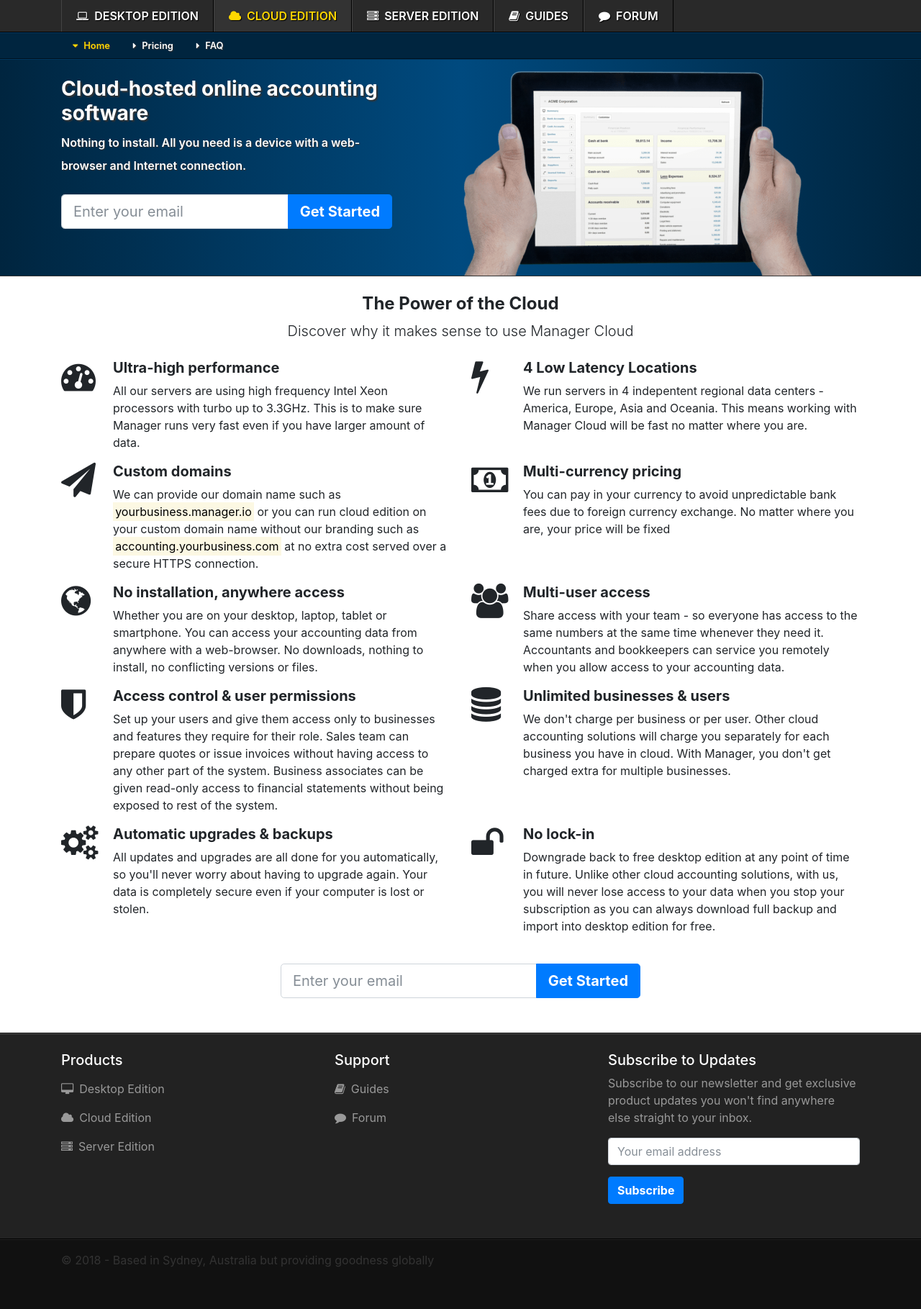
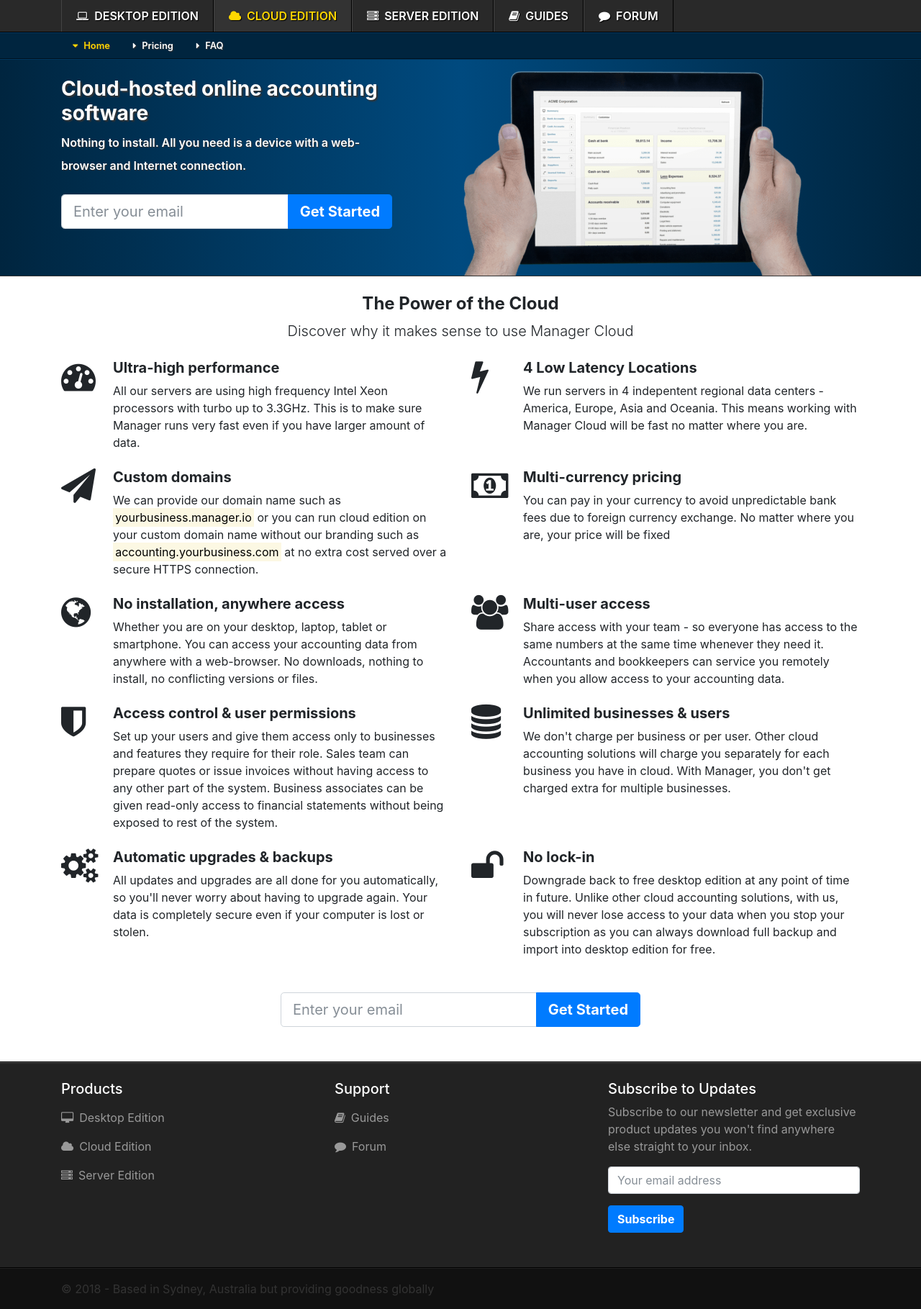
Before and after one commit to 3etechinns/www.manager.io, a Jekyll site: the page built from cloud/index.html, in a window 1280 px wide. Shown: the whole page at 72% size. Built offline with Jekyll 4.4.1, drawn with Linux system fonts in a browser that asks for light colours; comment, search, counter and statistics services are not loaded; before the commit the page ends 1779 px from its top, so only the background shows below that.

Commit message:
no message

```diff
--- a/cloud/index.html
+++ b/cloud/index.html
@@ -7,7 +7,7 @@ title: Cloud Edition
 
 <div class="mb-4">
 <div class="row">
-  <div class="col-md mb-3">
+  <div class="col-md mb-4">
     <div class="media">
       <i class="fa fa-3x fa-tachometer" style="width: 72px"></i>
       <div class="media-body">
@@ -16,7 +16,7 @@ title: Cloud Edition
       </div>
     </div>
   </div>
-  <div class="col-md mb-3">
+  <div class="col-md mb-4">
     <div class="media">
       <i class="fa fa-3x fa-bolt" style="width: 72px"></i>
       <div class="media-body">
@@ -28,7 +28,7 @@ title: Cloud Edition
 </div>
 
 <div class="row">
-  <div class="col-md mb-3">
+  <div class="col-md mb-4">
     <div class="media">
       <i class="fa fa-3x fa-paper-plane" style="width: 72px"></i>
       <div class="media-body">
@@ -37,7 +37,7 @@ title: Cloud Edition
       </div>
     </div>
   </div>
-  <div class="col-md mb-3">
+  <div class="col-md mb-4">
     <div class="media">
       <i class="fa fa-3x fa-money" style="width: 72px"></i>
       <div class="media-body">
@@ -49,7 +49,7 @@ title: Cloud Edition
 </div>
 
 <div class="row">
-  <div class="col-md mb-3">
+  <div class="col-md mb-4">
     <div class="media">
       <i class="fa fa-3x fa-globe" style="width: 72px"></i>
       <div class="media-body">
@@ -58,7 +58,7 @@ title: Cloud Edition
       </div>
     </div>
   </div>
-  <div class="col-md mb-3">
+  <div class="col-md mb-4">
     <div class="media">
       <i class="fa fa-3x fa-users" style="width: 72px"></i>
       <div class="media-body">
@@ -70,7 +70,7 @@ title: Cloud Edition
 </div>
 
 <div class="row">
-  <div class="col-md mb-3">
+  <div class="col-md mb-4">
     <div class="media">
       <i class="fa fa-3x fa-shield" style="width: 72px"></i>
       <div class="media-body">
@@ -79,7 +79,7 @@ title: Cloud Edition
       </div>
     </div>
   </div>
-  <div class="col-md mb-3">
+  <div class="col-md mb-4">
     <div class="media">
       <i class="fa fa-3x fa-database" style="width: 72px"></i>
       <div class="media-body">
@@ -91,7 +91,7 @@ title: Cloud Edition
 </div>
 
 <div class="row">
-  <div class="col-md mb-3">
+  <div class="col-md mb-4">
     <div class="media">
       <i class="fa fa-3x fa-gears" style="width: 72px"></i>
       <div class="media-body">
@@ -100,7 +100,7 @@ title: Cloud Edition
       </div>
     </div>
   </div>
-  <div class="col-md mb-3">
+  <div class="col-md mb-4">
     <div class="media">
       <i class="fa fa-3x fa-unlock" style="width: 72px"></i>
       <div class="media-body">
```
Also changed, not shown: server/index.html (+6 -6 lines).
